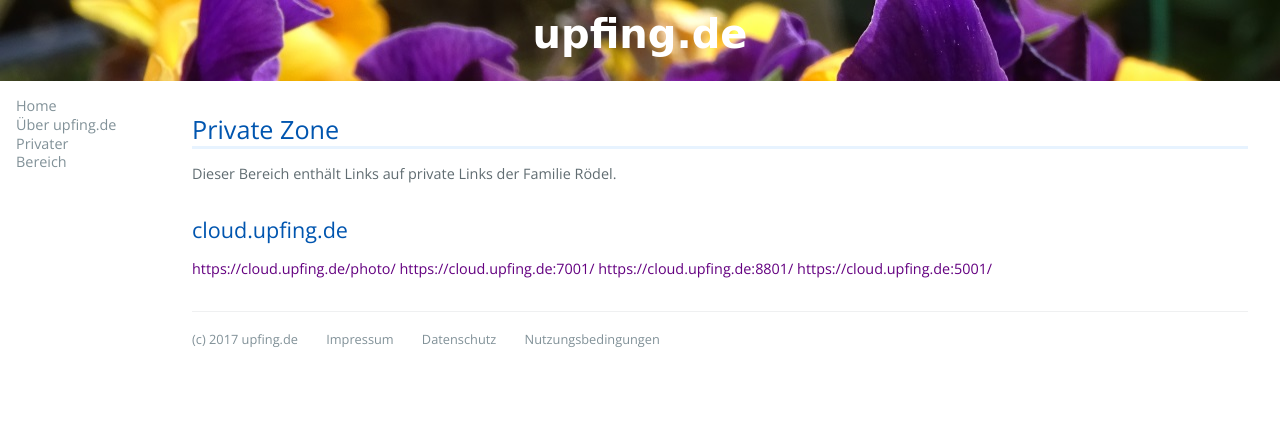
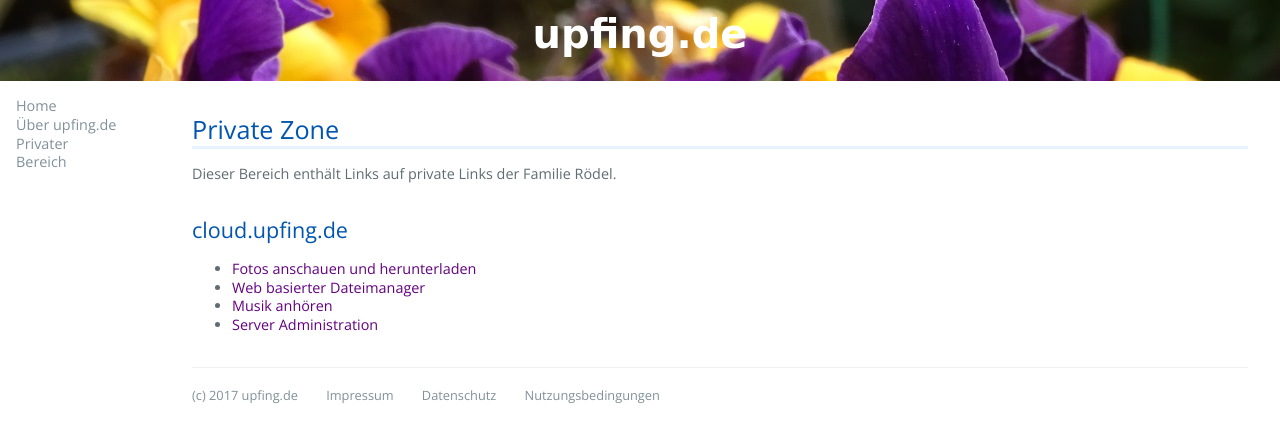
Before and after one commit to croedel/upfing, a Jekyll site: the page built from privat-zone.md, in a window 1280 px wide. Shown: the top 442 px of the page. Built offline with Jekyll 4.4.1, drawn with Linux system fonts in a browser that asks for light colours; our own code applies the rules of GitHub Pages for plain Markdown files; the repository's description, which GitHub fills in, is left out.

Commit message:
Update privat-zone.md

```diff
--- a/privat-zone.md
+++ b/privat-zone.md
@@ -3,7 +3,7 @@
 Dieser Bereich enthält Links auf private Links der Familie Rödel.
 
 ## cloud.upfing.de
-[https://cloud.upfing.de/photo/](Fotos anschauen und herunterladen)
-[https://cloud.upfing.de:7001/](Web-basierter Filemanager)
-[https://cloud.upfing.de:8801/](Musik anhören)
-[https://cloud.upfing.de:5001/](Administration)
+* [Fotos anschauen und herunterladen](https://cloud.upfing.de/photo/)
+* [Web basierter Dateimanager](https://cloud.upfing.de:7001/)
+* [Musik anhören](https://cloud.upfing.de:8801/)
+* [Server Administration](https://cloud.upfing.de:5001/)
```
